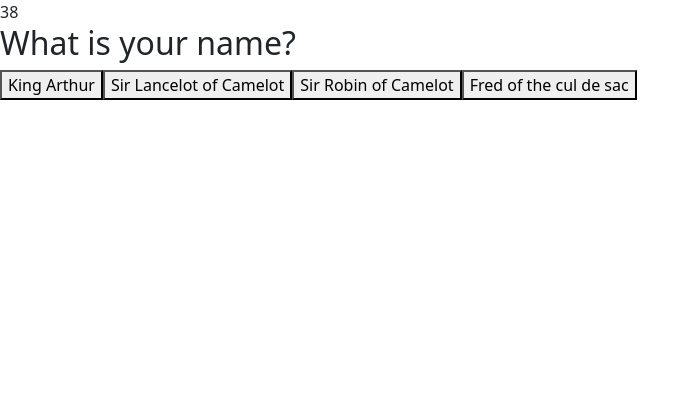
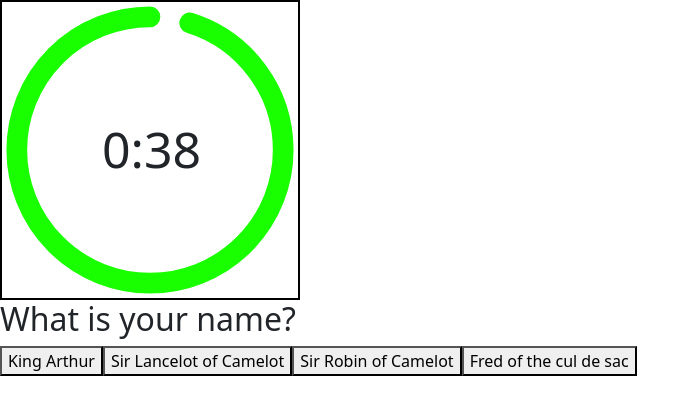
Before and after one commit to Drantho/QuizApp, a plain HTML site: page index.html in a window 1280 px wide. Both pictures are taken after a click on the button "Begin". Shown: the whole page, without its empty margins (0-700 px from the left). Drawn offline with nearby package versions, Linux system fonts and the light colour scheme.

Commit message:
added color changing count down circle

```diff
--- a/assets/css/style.css
+++ b/assets/css/style.css
@@ -2,3 +2,35 @@
     background-color: red;
     font-weight: 900;
 }
+
+#timer{
+    position: relative;
+    height: 300px;
+    width: 300px;
+    border: 2px solid black;
+}
+
+#timer-circle{
+    fill: none;
+    stroke: none;
+}
+
+#timer-path-elapsed{
+    stroke-width: 7px;
+    stroke: gray;
+}
+
+#timer-text{
+    font-size: 50px;
+    position: absolute;
+    top: 110px;
+    left: 100px;
+}
+
+#path-remaining{
+    stroke-width: 7px;
+    stroke-linecap: round;
+    transform: rotate(90deg);
+    transform-origin: center;
+    stroke: rgb(0,255,0);
+}
--- a/assets/js/script.js
+++ b/assets/js/script.js
@@ -46,17 +46,19 @@ var questions = [
 var quizLoop;
 
 // declare html element variables
-var displayTimerDiv = document.querySelector("#timer");
+var displayTimerDiv = document.querySelector("#timer-text");
 var displayQuestionDiv = document.querySelector("#question");
 var startBtn = document.querySelector("#startBtn");
+var pathRemaining = document.querySelector("#path-remaining");
 
 // declare event lister to begin quiz
 startBtn.addEventListener("click", function(){
     runQuiz()
 });
 
-// create quiz timer variable
-var timer = 40;
+// create quiz timer variable and initial value - used for % remaining calc
+var initialTime = 40;
+var timer = initialTime;
 
 // create variable to hold current question number
 var questionNumber = 0;
@@ -69,7 +71,7 @@ function runQuiz() {
     displayQuestion(questionNumber);
 
     //set initial time on timer
-    displayTimerDiv.textContent = timer;
+    displayTimerDiv.textContent = formatTime();
 
     //begin timer set interval to 1s and run for 40s
     quizLoop = setInterval(() => {
@@ -77,9 +79,11 @@ function runQuiz() {
         //decrease timer by 1s each loop
         timer--;
 
+        pathRemaining.style.stroke = getColor();
+
         //show timer value on screen
-        displayTimerDiv.textContent = timer;
-
+        displayTimerDiv.textContent = formatTime();
+        setCircleDashArray();
         //end timer at 0
         if (timer <= 0) {
             clearInterval(quizLoop);
@@ -134,6 +138,7 @@ function answerQuestion(answerNumber) {
     if (answerNumber !== questions[questionNumber].correctResponse) {
         //answer is incorrect - deduct 10s from timer
         timer -= 10;
+        pathRemaining.style.stroke = "red";
     }
 
     //move to next question
@@ -166,17 +171,25 @@ function showScoreScreen() {
     saveUser();
 }
 
+// save score to local storage
 function saveUser(){
+    // prompt user for name
     var initials = prompt("You earned a high score! Enter your initials!");
+
+    // create score object
     var score = {
         "initials": initials,
         "score": timer,
         "date": Date()
     }
+
+    // get previous scores from local storage and place in array or use empty array
     var scores = JSON.parse(localStorage.getItem("scores")) || [];
 
+    // add current score to score array
     scores.push(score);
 
+    // sort score array by score value
     scores.sort((a,b) => {
         if(a.score <  b.score){
             return 1
@@ -189,25 +202,83 @@ function saveUser(){
 
     console.log(scores);
 
+    // save latest score to local storage for special styling
     localStorage.setItem("latestScore", JSON.stringify(score));
+    // save score list to local storage
     localStorage.setItem("scores", JSON.stringify(scores));
 
     displayScores();
 }
 
+// display score list after quiz
 function displayScores(){
+    // get recent score and score list from local storage
     var scores = JSON.parse(localStorage.getItem("scores"));
     var latestScore = JSON.parse(localStorage.getItem("latestScore"));
 
+    // loop through scores and place in ol
     var scoreList = document.createElement("ol");
     for(var i=0; i<scores.length; i++){
         var score = document.createElement("li");
+
+        // test if score is from quiz just taken then add class if so
         if(scores[i].date === latestScore.date){
             score.setAttribute("class", "yourScore");
         }
         score.textContent = scores[i].initials + " " + scores[i].score;
         scoreList.appendChild(score);
     }
+
+    // add score ol to page
     displayQuestionDiv.appendChild(scoreList);
 
 }
+
+//==================================================================
+// timer animation functions
+// =================================================================
+
+// format seconds int to  MM:SS string
+function formatTime(){
+
+    // get whole minutes
+    var minutes = Math.floor(timer/60);
+
+    // get remaining seconds
+    var seconds = timer%60;
+
+    // add leading "0"s
+    if(seconds < 10){
+        seconds = "0" + seconds;
+    }
+
+    return minutes + ":" + seconds;
+}
+
+// sets length of timing circle
+function setCircleDashArray(){
+    var circleDasharray = `${(
+        (timer/initialTime) * 283
+      ).toFixed(0)} 283`;
+      document.getElementById("path-remaining").setAttribute("stroke-dasharray", circleDasharray);
+}
+
+function getColor(){
+    var red = 0;
+    var green = 255;
+
+    if(timer/initialTime >= 0.5){
+        red = ((initialTime - timer)*2/initialTime) * 255
+    }
+    else{
+        red=255;
+        green = (green * timer * 2) /initialTime;
+    }
+    if(red>255){
+        red=255;
+    }
+
+    return `rgba(${red}, ${green}, 0)`;
+}
+
+// fade green
--- a/index.html
+++ b/index.html
@@ -13,7 +13,20 @@
 </head>
 
 <body>
-    <div id="timer"></div>
+    <div id="timer">
+        <svg id="timer-svg" viewBox="0 0 100 100" xmlns="http://www.w3.org/2000/svg">
+            <g id="timer-circle">
+                <path id="path-remaining" stroke-dasharray="283"
+                    d="
+                        M 50, 50
+                        m -45, 0
+                        a 45,45 0 1,0 90,0
+                        a 45,45 0 1,0 -90,0
+                    "></path>
+            </g>
+        </svg>
+        <span id="timer-text"></span>
+    </div>
     <div id="question">
         <h1>Monty Python Quiz</h1>
         <p>
```
